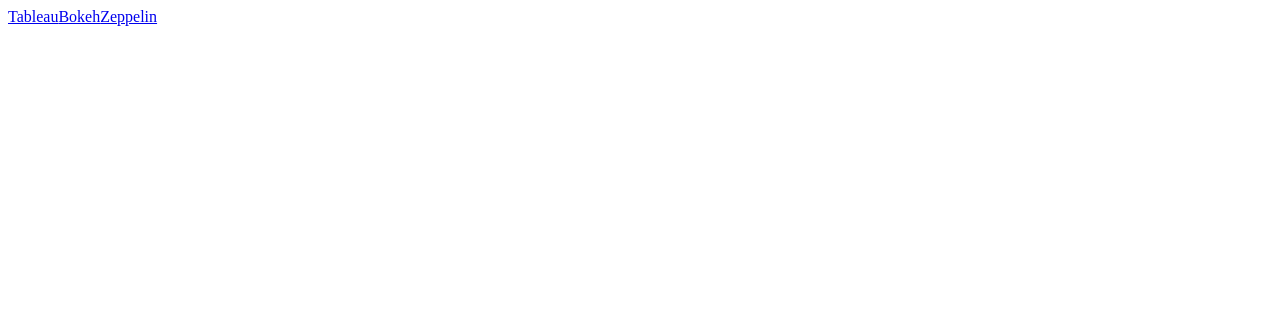
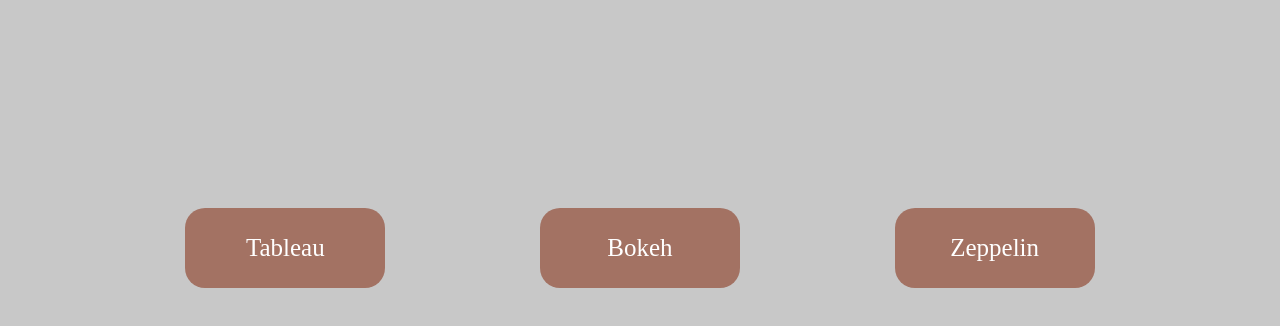
Before and after one commit to J3SUNG/qi_react, a React (Create React App) app: page / in a window 1280 px wide. Shown: the top 326 px of the page. Built offline with nearby package versions, Linux system fonts and the light colour scheme.

Commit message:
add scss

```diff
--- a/src/App.js
+++ b/src/App.js
@@ -1,19 +1,22 @@
 import React from "react";
 import { BrowserRouter, Link } from "react-router-dom";
+import "./App.scss";
 
 const App = () => {
   return (
     <BrowserRouter>
-      <div>
-        <Link to="/Tableau" className="content">
-          Tableau
-        </Link>
-        <Link to="/Bokeh" className="content">
-          Bokeh
-        </Link>
-        <Link to="/Zeppelin" className="content">
-          Zeppelin
-        </Link>
+      <div className="box">
+        <div className="content">
+          <Link to="/Tableau" className="Tableau">
+            Tableau
+          </Link>
+        </div>
+        <div className="content">
+          <Link to="/Bokeh">Bokeh</Link>
+        </div>
+        <div className="content">
+          <Link to="/Zeppelin">Zeppelin</Link>
+        </div>
       </div>
     </BrowserRouter>
   );
--- /dev/null
+++ b/src/App.scss
@@ -0,0 +1,27 @@
+body {
+  background-color: #c8c8c8;
+}
+
+.box {
+  display: flex;
+  margin-left: 100px;
+  margin-right: 100px;
+  justify-content: space-around;
+}
+
+.content {
+  font-size: 25px;
+  display: inline-flex;
+  width: 200px;
+  height: 80px;
+  margin-top: 200px;
+  background-color: #a37263;
+  border-radius: 20px;
+  justify-content: space-around;
+  align-items: center;
+}
+
+a {
+  color: white;
+  text-decoration: none !important;
+}
```
Also changed, not shown: src/App.css (deleted).
